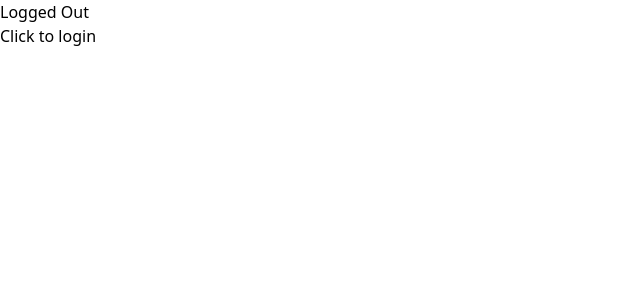
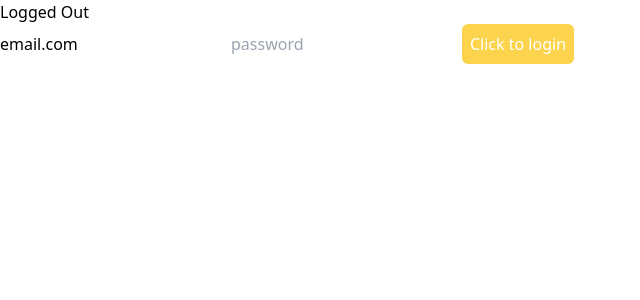
Before and after one commit to kirim-Lee/nuber-eats-frontend, a React (Create React App) app: page / in a window 1280 px wide. Shown: the top 300 px of the page, without its empty margins (0-640 px from the left). Built offline with nearby package versions, Linux system fonts and the light colour scheme.

Commit message:
react-hook-form 적용시켜봄

```diff
--- a/package.json
+++ b/package.json
@@ -18,6 +18,7 @@
     "postcss": "^7.0.35",
     "react": "^17.0.1",
     "react-dom": "^17.0.1",
+    "react-hook-form": "^6.14.0",
     "react-router-dom": "^5.2.0",
     "react-scripts": "4.0.1",
     "tailwindcss": "npm:@tailwindcss/postcss7-compat@^2.0.2",
--- a/src/routers/logged-out-router.tsx
+++ b/src/routers/logged-out-router.tsx
@@ -1,12 +1,52 @@
 import { isLoggedInVar } from '../apollo';
+import { useForm, SubmitHandler, FieldErrors } from 'react-hook-form';
+
+type FormValues = {
+  email: string;
+  password: string;
+};
+
+const defaultValues = { email: 'email.com' };
+
 export const LoggedOutRouter = () => {
-  const onClick = () => {
+  const { register, handleSubmit, errors } = useForm<FormValues>({
+    defaultValues,
+  });
+  const onSubmit: SubmitHandler<FormValues> = (data) => {
     isLoggedInVar(true);
   };
+
+  const onInvalid = (valid: FieldErrors<FormValues>) => {
+    console.log(valid);
+  };
+
   return (
     <div>
       <h1>Logged Out</h1>
-      <button onClick={onClick}>Click to login</button>
+      <form onSubmit={handleSubmit(onSubmit, onInvalid)}>
+        <input
+          name="email"
+          type="email"
+          placeholder="email"
+          ref={register({
+            required: true,
+            validate: (value) => value === 'uthi1004@gmail.com',
+          })}
+        />
+        {errors.email ? 'email is error' : ''}
+        <input
+          name="password"
+          type="password"
+          placeholder="password"
+          ref={register}
+        />
+        <button
+          type="submit"
+          className="bg-yellow-300 text-white p-2 rounded-md"
+        >
+          Click to login
+        </button>
+      </form>
     </div>
   );
 };
```
Also changed, not shown: 2 other files (tests, documents, lock files or other folders).
